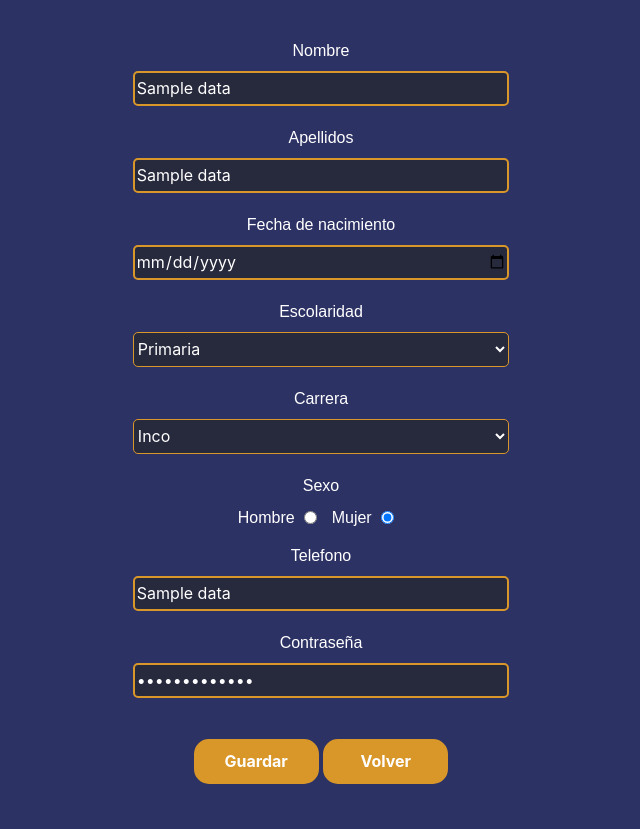
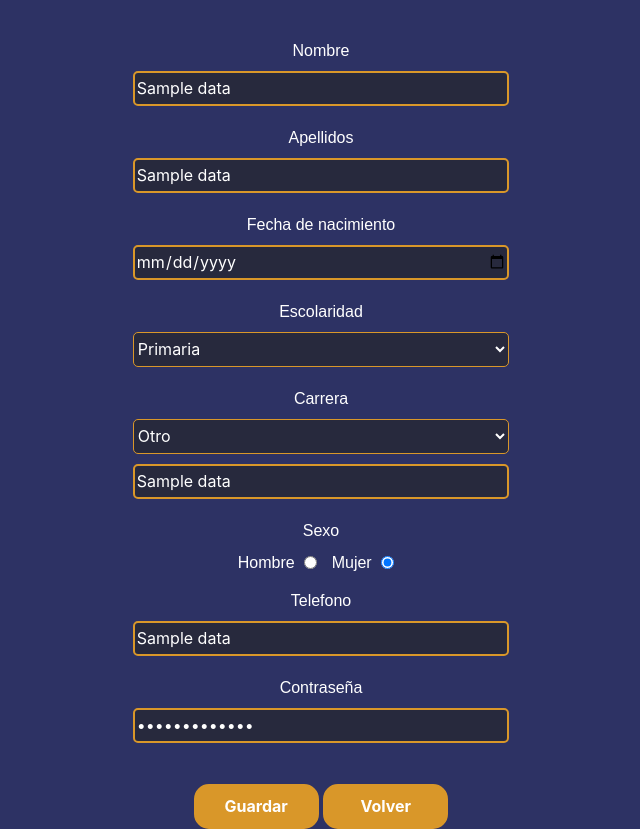
Before and after one commit to SamuelCeballos04/IGT, a Flask app: template templates/editarDatos.html in a window 1280 px wide. Shown: the part 134-963 px from the top of the page, without its empty margins (319-959 px from the left). Before the commit the page ends 918 px from the top, so only its background shows below. Run offline with Flask 2, Linux system fonts and the light colour scheme; the template is opened without the code that fills it: most values are stand-ins (such as "Sample title", 1, 10 or a date in 2020); some libraries are stand-ins or nearby versions.

Commit message:
Opción "otro" en carrera para la pestaña de editar datos
Se selecciona automáticamente un valor del combobox dependiendo de la carrera del participante y se guardan los cambios en la base de datos

```diff
--- a/server.py
+++ b/server.py
@@ -582,6 +582,20 @@ def editarDatos():
             sex = 0
         print("Carrera: ", data[6])
         print(type(data[6]))
+        if data[6] == "INCO":
+            carrera = 1
+        elif data[6] == "INNI":
+            carrera = 2
+        elif data[6] == "INBI":
+            carrera = 3
+        elif data[6] == "INFO":
+            carrera = 4
+        elif data[6] == "INTO":
+            carrera = 5
+        elif data[6] == "LIFI":
+            carrera = 6
+        else:
+            carrera = 7
         if request.method == "POST":
             print("Sí entra al POST------------------------------------------------------------------------")
             nombre = request.form["nombre"].upper()
@@ -589,6 +603,8 @@ def editarDatos():
             fechaN = request.form["fechaN"]
             escolaridad = request.form["escolaridad"].upper()
             carrera = request.form["carrera"].upper()
+            if carrera == "OTRO":
+                carrera = request.form["otracarrera"].upper()
             telefono = request.form["telefono"]
             contraseña = request.form["password"]
             sexo = request.form["sexo"]
@@ -606,7 +622,7 @@ def editarDatos():
             session['my_var2'] = request.form['password']
             flash('Cambios guardados', 'success')
             return redirect(url_for('opciones'))
-    return render_template('editarDatos.html', data = data, sexos = sex, contra = password)
+    return render_template('editarDatos.html', data = data, sexos = sex, contra = password, carr = carrera)
 
 @app.route('/resultados/<string:puntos>/<string:total_puntos>', methods=['GET', 'POST'])
 def resultadoss(puntos, total_puntos):
--- a/templates/editarDatos.html
+++ b/templates/editarDatos.html
@@ -10,6 +10,20 @@
     <link rel="preconnect" href="https://fonts.gstatic.com" crossorigin>
     <link href="https://fonts.googleapis.com/css2?family=Montserrat:wght@600&display=swap" rel="stylesheet">
     <title>Edita tus datos</title>
+    <script type="text/javascript">
+        function EnableDisableTextBox(carrera) {
+            var selectedValue = carrera.options[carrera.selectedIndex].value;
+            var txtOther = document.getElementById("otro");
+            txtOther.disabled = selectedValue == "Otro" ? false : true;
+            if (!txtOther.disabled) {
+                txtOther.focus();
+                txtOther.value = "{{data[6]}}"
+            }
+            else{
+                txtOther.value = ""
+            }
+        }
+    </script>
 </head>
 <body>
     <h1 class="titulo">Iowa Gambling Task</h1>
@@ -42,14 +56,18 @@
                 </li>
                 <li>
                     <label for="carrera">Carrera</label><br>
-                    <select name="carrera" class="campo">
+                    <select name="carrera" class="campo" id="carreras" onchange = "EnableDisableTextBox(this)">
                         <option value = "Inco">Inco</option>
                         <option value = "Inni">Inni</option>
                         <option value = "Inbi">Inbi</option>
                         <option value = "Info">Info</option>
                         <option value = "Into">Into</option>
                         <option value = "Lifi">Lifi</option>
+                        <option value="Otro">Otro</option>
                     </select>
+                </li>
+                <li>
+                    <input type="text" name="otracarrera" class="campo" id="otro" disabled>
                 </li>
                 <li>
                     <label for="sexo">Sexo</label><br>
@@ -76,6 +94,7 @@
         </form>
     </section>
     <script type="text/javascript">
+        var carrera = {{carr}}
         var sex = {{sexos}}
         if (sex == 1){
             document.getElementById("hombre").checked = true;
@@ -83,6 +102,33 @@
         else{
             document.getElementById("mujer").checked = true;
         }
+        var valueToSelect = ""
+        if (carrera == 1){
+            valueToSelect = "Inco"
+        }
+        else if (carrera == 2){
+            valueToSelect = "Inni"
+        }
+        else if (carrera == 3){
+            valueToSelect = "Inbi"
+        }
+        else if (carrera == 4){
+            valueToSelect = "Info"
+        }
+        else if (carrera == 5){
+            valueToSelect = "Into"
+        }
+        else if (carrera == 6){
+            valueToSelect = "Lifi"
+        }
+        else{
+            valueToSelect = "Otro"
+            var txtOther = document.getElementById("otro");
+            txtOther.disabled = false
+            txtOther.value = "{{data[6]}}"
+        }
+        var element = document.getElementById("carreras")
+        element.value = valueToSelect
     </script>
 </body>
 </html>
```
